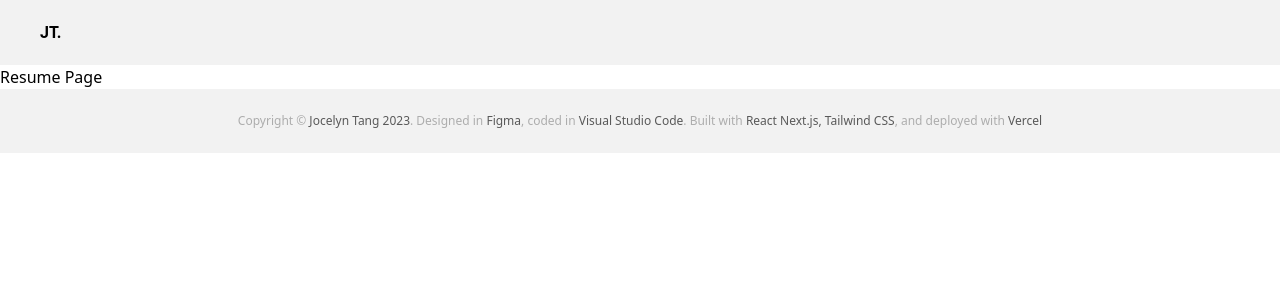
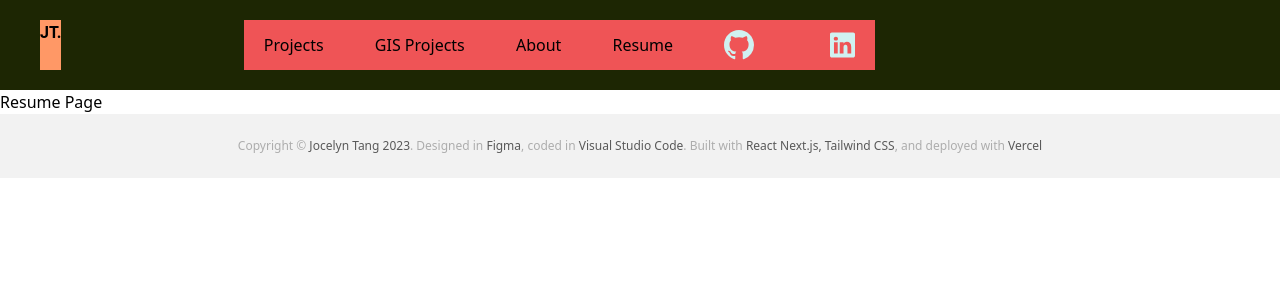
Before and after one commit to JoT8ng/webportfolio, a Next.js app in the folder web-portfolio/: page /resume in a window 1280 px wide. Shown: the top 300 px of the page. Built offline with nearby package versions, Linux system fonts and the light colour scheme.

Commit message:
fix navbar function

```diff
--- a/web-portfolio/src/components/navbar.js
+++ b/web-portfolio/src/components/navbar.js
@@ -11,8 +11,8 @@ const Navbar = () => {
     	setMenuClick(!menuClick);
     }
 
-    const content = <>
-        <div className='absolute bg-gray-light min-h-[60vh] left-0 top-[-100%] w-full flex items-center justify-end px-5 mx-auto'>
+    const content = (
+        <div className='md:hidden bg-gray-light left-0 top-[-6%] w-full flex items-center justify-end px-5'>
             <ul className='flex flex-col gap-8'>
                 <li>
                     <Link href='/' activeClassName='active'>Projects</Link>
@@ -38,14 +38,16 @@ const Navbar = () => {
                 </li>
             </ul>
         </div>
-    </>
+    )
 
     return(
-        <nav className='flex justify-between mx-auto bg-gray-light pl-10 pr-10 py-5'>
-            <Link href='/'>
-                <span className='items-start font-roboto-bold font-bold text-black'>JT.</span>
-            </Link>
-            <div className='sm:hidden md:static bg-gray-light md:min-h-fit md:w-auto flex items-center justify-end px-5'>
+        <nav className='flex justify-between mx-auto bg-green-dark pl-10 pr-10 py-5'>
+            <div className='bg-orange'>
+                <Link href='/'>
+                    <span className='items-start font-roboto-bold font-bold text-black'>JT.</span>
+                </Link>
+            </div>
+            <div className='sm:hidden md:static bg-salmon-100 md:min-h-fit md:w-auto md:flex items-center justify-items-center px-5'>
                 <ul className='flex md:flex-row  md:items-center md:gap-[4vw]'>
                     <li>
                         <Link href='/' activeClassName='active'>Projects</Link>
@@ -76,7 +78,7 @@ const Navbar = () => {
 	        </div>
 	        <div className='flex items-center gap-6'>
 		        <button className='block md:hidden transition' onClick={handleClick}>
-		            {menuClick ? <IoIosMenu /> : <IoMdClose />}
+		            {menuClick ? <IoMdClose /> : <IoIosMenu />}
 		        </button>
 	        </div>
         </nav>
```
